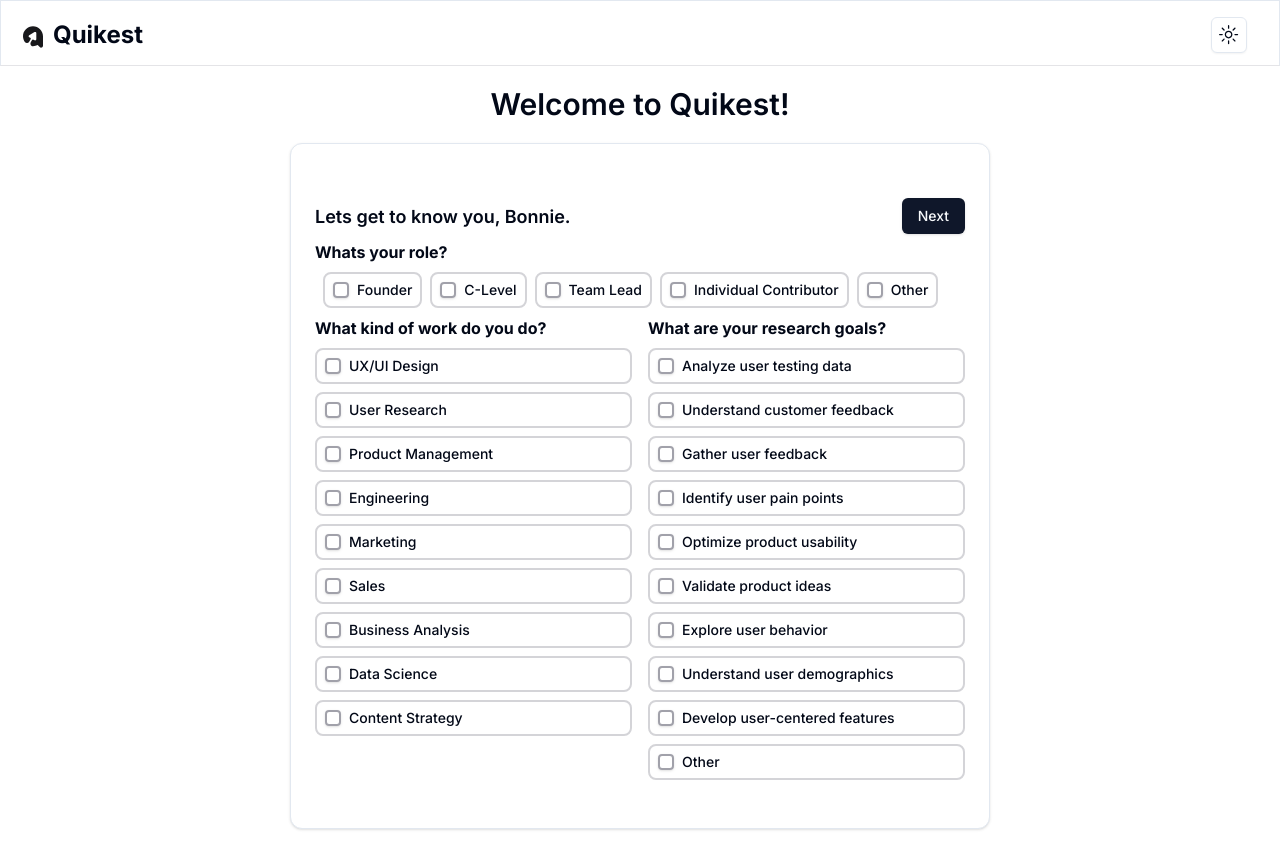
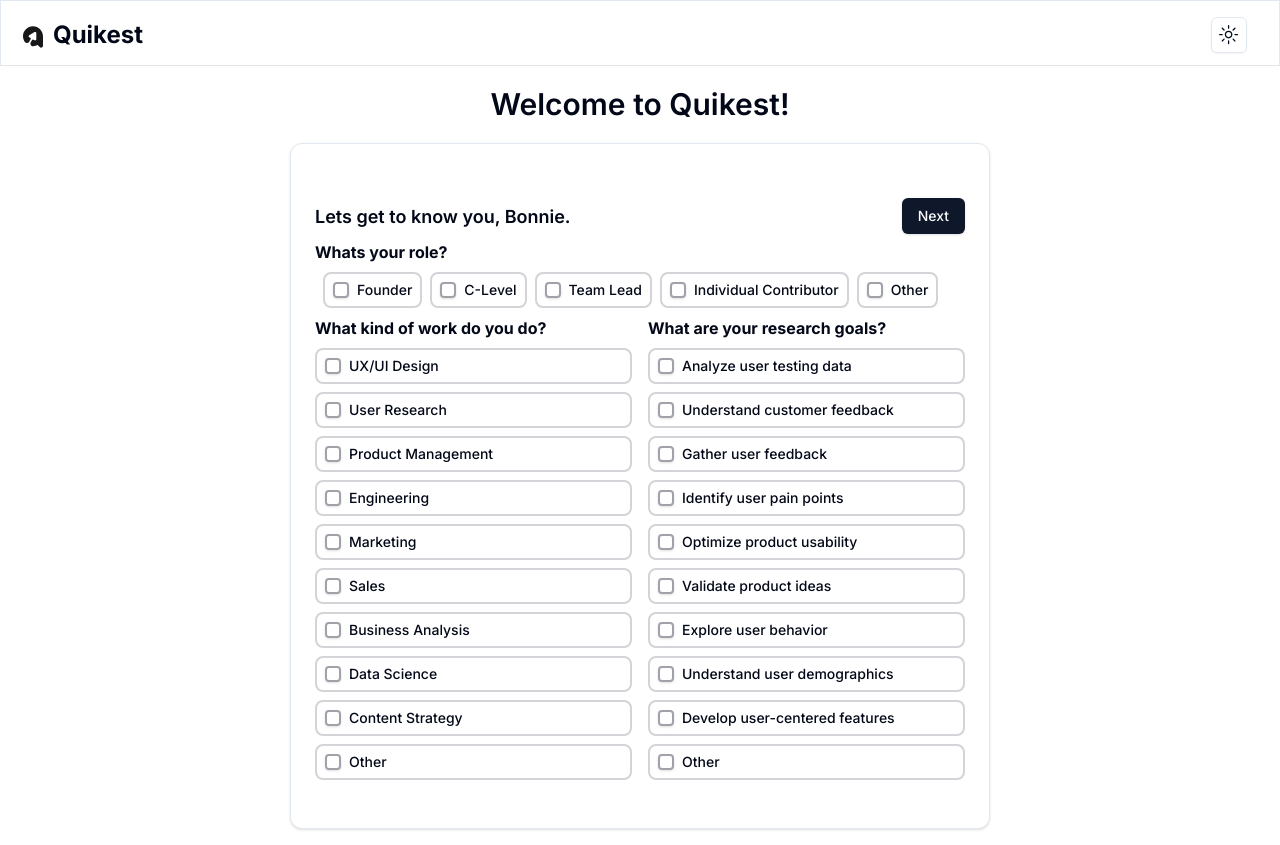
Before and after one commit to ajaywaghray/my-app, a Next.js app: page /onboarding in a window 1280 px wide. Built offline with nearby package versions, Linux system fonts and the light colour scheme.

Commit message:
Other button

```diff
--- a/src/components/ui/onboardingStepOne.tsx
+++ b/src/components/ui/onboardingStepOne.tsx
@@ -262,6 +262,16 @@ const OnboardingStepOne = ({ onNext }: { onNext: () => void; }) => {
                 </label>
               </div>
 
+              <div className="flex items-center space-x-2 border-2 border-zinc-300 dark:border-zinc-600 hover:bg-zinc-100 dark:hover:bg-zinc-900 rounded-lg" style={{ padding: '8px', marginTop: '8px' }}>
+                <Checkbox id="other" className="border-2 border-zinc-400 dark:border-zinc-500"/>
+                <label
+                  htmlFor="other"
+                  className="text-sm font-medium leading-none peer-disabled:cursor-not-allowed peer-disabled:opacity-70"
+                >
+                  Other
+                </label>
+              </div>
+
             </div>
             <div>
 
```
